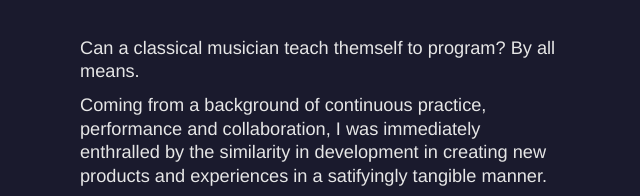
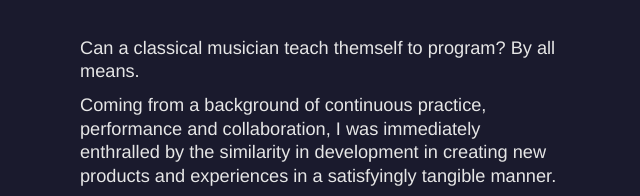
Before and after one commit to samuelisch/personal-portfolio, a website built with webpack: page src/index.html in a window 1280 px wide. Shown: the part 1192-1388 px from the top of the page, 0-640 px from the left. Built offline with nearby package versions, Linux system fonts and the light colour scheme.

Commit message:
fixed spelling error

```diff
--- a/src/index.html
+++ b/src/index.html
@@ -56,7 +56,7 @@
               </div>
               <div class="profile-description about-content">
                 <p>Can a classical musician teach themself to program? By all means.</p>
-                <p>Coming from a background of continuous practice, performance and collaboration, I was immediately enthralled by the similarity in development in creating new products and experiences in a satifyingly tangible manner.</p>
+                <p>Coming from a background of continuous practice, performance and collaboration, I was immediately enthralled by the similarity in development in creating new products and experiences in a satisfyingly tangible manner.</p>
                 <p>Committed to the idea of life-long learning, I am a full stack developer with a passion for Javascript, React, and all things web development.</p>
               </div>
             </div>
```
